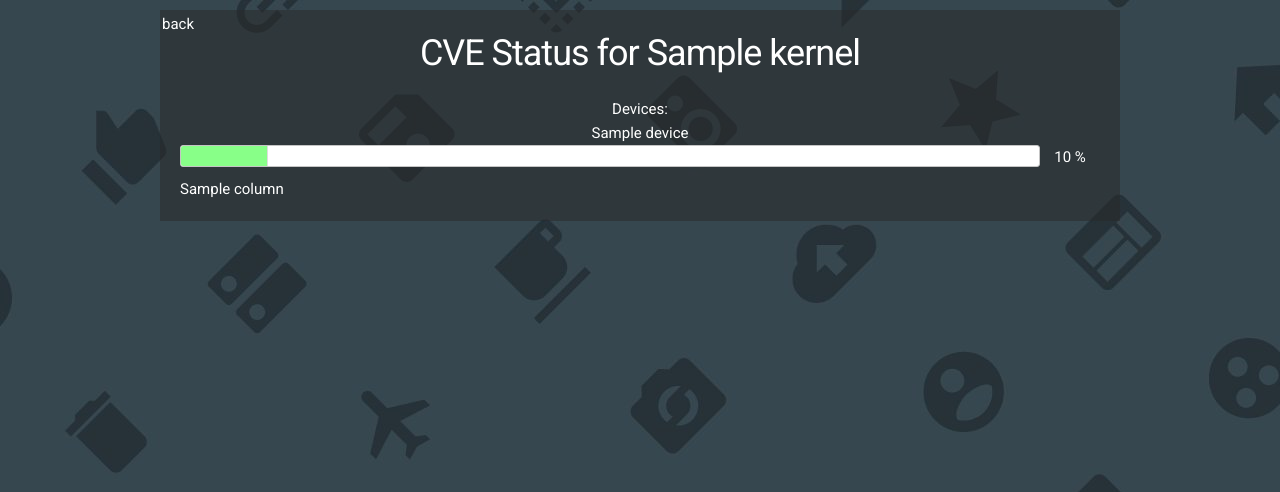
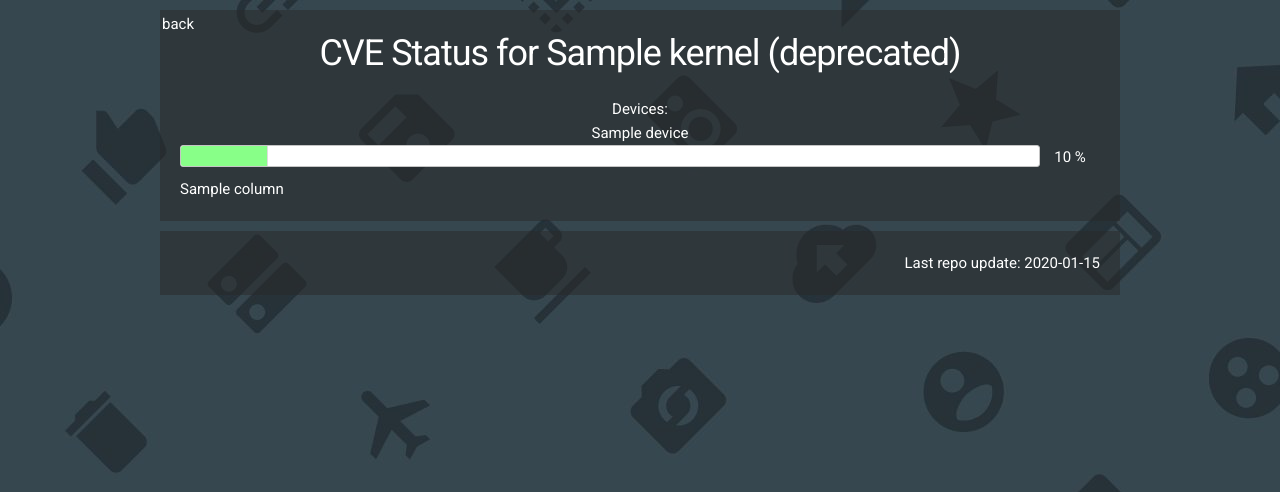
Before and after one commit to invisiblek/cve_tracker, a Flask app: template templates/kernel.html in a window 1280 px wide. Shown: the top 492 px of the page. Run offline with Flask 2, Linux system fonts and the light colour scheme; the template is opened without the code that fills it: most values are stand-ins (such as "Sample title", 1, 10 or a date in 2020); parts of the project's set-up code (start-up, migrations or seed data) failed here and were passed over; some libraries are stand-ins or nearby versions.

Commit message:
cve_tracker: Don't display deprecated kernels
* Introduce manual deprecation
* Don't display kernels if they were marked deprecated

Change-Id: I46f506d412a4c91252802ea132bbb108501d41e4

```diff
--- a/app.py
+++ b/app.py
@@ -57,6 +57,10 @@ def update_progress():
         k.progress = utils.getProgress(k.id)
         k.save()
 
+@app.cli.command()
+def update_kernels():
+    utils.getKernelTableFromGithub(app)
+
 def logged_in():
     return ('github_token' in session and session['github_token']) or app.config['GITHUB_ORG'] == None
 
@@ -112,9 +116,15 @@ def error(msg = ""):
 
 @app.route("/")
 def index():
-    kernels = Kernel.objects().order_by('vendor', 'device')
+    kernels = Kernel.objects(deprecated__in=[False, None]).order_by('vendor', 'device')
     return render_template('index.html', kernels=kernels, version=version, authorized=logged_in(),
           needs_auth=app.config['GITHUB_ORG'] != 'none')
+
+@app.route("/deprecated")
+def show_deprecated():
+    kernels = Kernel.objects(deprecated=True).order_by('vendor', 'device')
+    return render_template('index.html', kernels=kernels, version=version, authorized=logged_in(),
+          needs_auth=app.config['GITHUB_ORG'] != 'none', deprecated=True)
 
 @app.route("/<string:k>")
 def kernel(k):
@@ -332,6 +342,20 @@ def check(k, c):
     status = Status.objects.get(id=statusid).text
     return jsonify({'kernel': k, 'cve': c, 'status': status})
 
+@app.route("/deprecate", methods=['POST'])
+@require_login
+def deprecate():
+    r = request.get_json()
+    k = r['kernel_id']
+    d = r['deprecate']
+    if d == 'True':
+      new_state = False
+    else:
+      new_state = True
+    Kernel.objects(id=k).update(deprecated=new_state)
+
+    return jsonify({'error': "success"})
+
 ###
 # cache helper functions
 ###
--- a/classes.py
+++ b/classes.py
@@ -15,6 +15,7 @@ class Kernel(Document):
     vendor = StringField(required=True)
     device = StringField(required=True)
     progress = IntField(required=True, default=0)
+    deprecated = BooleanField(required=True, default=False)
 
 class Status(Document):
     short_id = IntField(required=True)
--- a/static/css/style.css
+++ b/static/css/style.css
@@ -193,7 +193,7 @@ span.device {
   padding: 0 10px;
 }
 
-#addcvedialog, #addkerneldialog, #cveinfodialog, #editnotesdialog, #addlink, #confirmdelete {
+#addcvedialog, #addkerneldialog, #cveinfodialog, #editnotesdialog, #addlink, #confirmdelete, #deprecationdialog {
   display: none;
 }
 
@@ -222,3 +222,7 @@ a:hover.delete {
 .ui-widget .ui-widget-content {
   word-break: break-word;
 }
+
+.deprecated {
+  color: #ff0000;
+}
--- a/static/js/kernel.js
+++ b/static/js/kernel.js
@@ -69,8 +69,40 @@ $(document).ready(function() {
       }
     });
   });
+
+  $( "#deprecationdialog" ).dialog({
+      resizable: false,
+      height: "auto",
+      width: "auto",
+      modal: true,
+      autoOpen: false,
+      buttons: {
+        "Do eet!": function() {
+            var kernel_id = $('#deprecationdialog').attr('kernel_id');
+            var deprecated = $('#deprecationdialog').attr('deprecated')
+            $.ajax({
+              'type': 'POST',
+              'url': '/deprecate',
+              'contentType': 'application/json',
+              'data': JSON.stringify({
+                       kernel_id: kernel_id,
+                       deprecate: deprecated,
+              })
+            }).done(function(data) {
+              location.reload();
+            });
+        },
+        Cancel: function() {
+          $( this ).dialog( "close" );
+        }
+      }
+    });
 });
 
 function editnotes() {
   $('#editnotesdialog').dialog('option', 'title', 'Edit CVE notes').dialog('open');
 }
+
+function deprecate(c) {
+  $('#deprecationdialog').dialog('open');
+}
--- a/templates/kernel.html
+++ b/templates/kernel.html
@@ -24,6 +24,7 @@
         </div>
       {% endfor %}
     </div>
+
     <div id='cveinfodialog'>
       <b>Notes:</b><br/>
       <span id='cvenotes'></span>
@@ -38,14 +39,24 @@
       {% endif %}
       <a href='' id='cvecomparelink' class='small button'>Compare to other kernels</a>
     </div>
+
     <div id='editnotesdialog'>
       <textarea placeholder='Applicable versions/platforms...' type='text' name='notes' id='cvenotes_input' ></textarea><br/>
       <input type='button' value='Save!' id='savenoteslink'>
       <div id='editnoteserror'></div>
     </div>
+
+    <div id='deprecationdialog' title='Are you sure?' kernel_id={{ kernel.id }} deprecated={{ kernel.deprecated }}>
+      <p><span class="ui-icon ui-icon-alert" style="float:left; margin:12px 12px 20px 0;"></span>You are about to mark this kernel as
+      '{% if kernel.deprecated %}non-deprecated{% else %}deprecated{% endif %}'. Are you sure?
+      </p>
+    </div>
+
     <div class='frame container'>
       <div class='back'><a href="javascript:history.back()">back</a></div>
-      <h3>CVE Status for <a href='https://github.com/LineageOS/{{ kernel.repo_name }}'>{{ kernel.repo_name }}</a></h3>
+      <h3>CVE Status for <a href='https://github.com/LineageOS/{{ kernel.repo_name }}'>{{ kernel.repo_name }}</a>
+        {% if kernel.deprecated %} (deprecated){% endif %}
+      </h3>
       <div>Devices:</div>
       <div id='devices'>
         {% for d in devices %}
@@ -78,5 +89,21 @@
         {% endfor %}
       </div>
     </div>
+    <div class='frame container'>
+      <div style="display: inline; float: left;">
+        {% if authorized %}
+          <a href="javascript:void(0)" onClick="deprecate(this)">
+          {% if kernel.deprecated %}
+            Mark as non-deprecated
+          {% else %}
+            Mark as deprecated
+          {% endif %}
+          </a>
+        {% endif %}
+      </div>
+      <div style="display: inline; float: right;">
+        Last repo update: {{ kernel.last_github_update.strftime('%Y-%m-%d') }}
+      </div>
+    </div>
   </body>
 </html>
```
Also changed, not shown: templates/index.html (+12 -0 lines), utils.py (+5 -2 lines).
